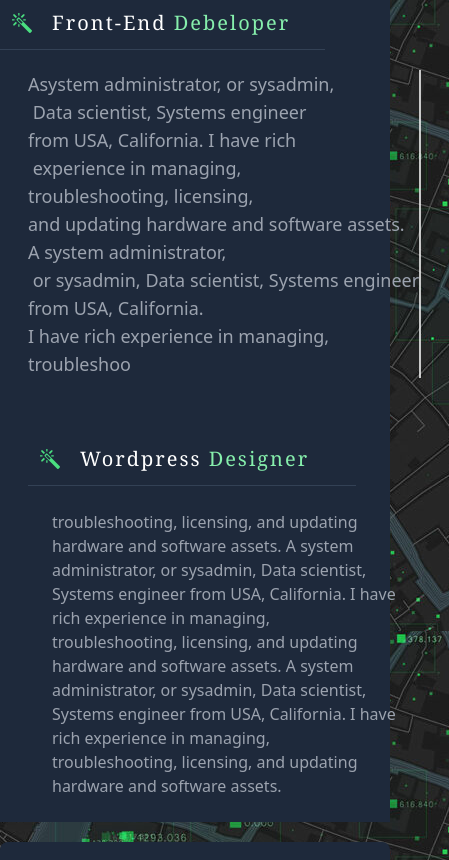
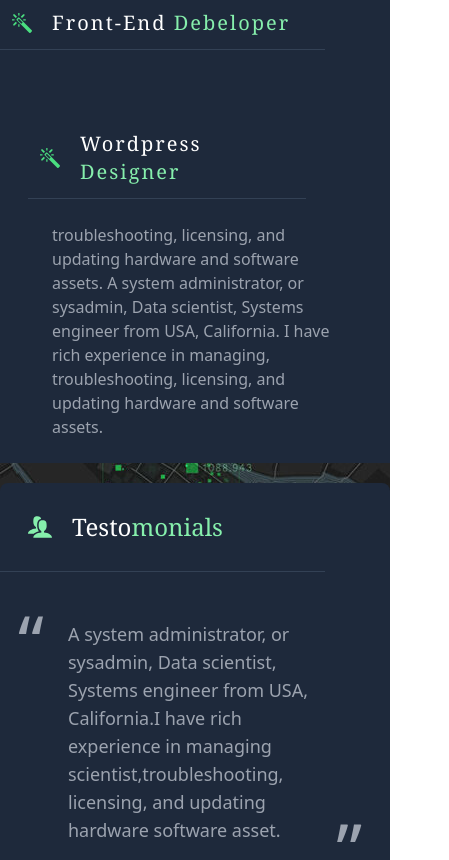
Before and after one commit to hamid-js/portfolio, a React (Vite) app: page / in a window 390 px wide. Shown: the part 665-1525 px from the top of the page, 449 px wide, since content can reach past the window. Built offline with nearby package versions, Linux system fonts and the light colour scheme.

Commit message:
fix bug2 res

```diff
--- a/src/App.jsx
+++ b/src/App.jsx
@@ -1,4 +1,3 @@
-
 import { useState } from 'react';
 
 import Navbar from './features/nav/Navbar';
@@ -22,8 +21,8 @@ function App() {
   const open = '  lg:!block   lg:!opacity-100 animated-element  ';
   //
   return (
-    <div className="flex-col text-stone-200  md:ml-7 md:flex  md:flex-row  md:items-start md:justify-center md:gap-20  lg:gap-0  lg:overflow-hidden  z-[9999] ">
-    {/* <MouseFollower /> */}
+    <div className="z-[9999] flex-col  text-stone-200 md:ml-7  md:flex  md:flex-row md:items-start md:justify-center  md:gap-20  lg:gap-0  lg:overflow-hidden ">
+      {/* <MouseFollower /> */}
       <nav>
         <Navbar showActiveComponent={showActiveComponent} />
       </nav>
@@ -33,7 +32,7 @@ function App() {
           <HeaderCard />
         </div>
 
-        <section className="lg:my-7 lg:max-h-[35rem] lg:min-w-[25rem] lg:overflow-y-scroll lg:rounded-xl  lg:border lg:border-[var(--secondary-color-500)] lg:shadow-lg  lg:shadow-[var(--secondary-color-500)] xl:min-w-80 xl:mr-20 xl:max-h-[28rem] xl:mt-20 ">
+        <section className="lg:my-7 lg:max-h-[35rem] lg:min-w-[25rem] lg:overflow-y-scroll lg:rounded-xl  lg:border lg:border-[var(--secondary-color-500)] lg:shadow-lg  lg:shadow-[var(--secondary-color-500)] xl:mr-20 xl:mt-20 xl:max-h-[28rem] xl:min-w-80 ">
           <div
             className={` ${sections} ${
               activeComponent === 'about' ? open : ''
@@ -65,8 +64,6 @@ function App() {
             <Terminal />
           </div>
 
-
-
           <div
             className={`  ${sections}  ${
               activeComponent === 'contact' ? open : ''
--- a/src/features/articles/ResumeCard.jsx
+++ b/src/features/articles/ResumeCard.jsx
@@ -38,7 +38,6 @@ export default function ResumeCard() {
 
       <div className="px-7 text-[var(--color-gray)] lg:px-10 xl:px-16 ">
         <div className="font-extralightligh  pb-12 text-lg  md:text-xl ">
-          <Typewriter text={text} maxWidth={400} wordDelay={20} />
         </div>
         <Title
           icon={<ImMagicWand />}
@@ -56,9 +55,7 @@ export default function ResumeCard() {
           A system administrator, or sysadmin, Data scientist, Systems engineer
           from USA, California. I have rich experience in managing,
           troubleshooting, licensing, and updating hardware and software assets.
-          A system administrator, or sysadmin, Data scientist, Systems engineer
-          from USA, California. I have rich experience in managing,
-          troubleshooting, licensing, and updating hardware and software assets.
+
 
         </p>
       </div>
--- a/src/features/ui/Typewriter.jsx
+++ b/src/features/ui/Typewriter.jsx
@@ -27,7 +27,7 @@ const Typewriter = ({ text, maxWidth, wordDelay }) => {
 
   return (
     <div
-      className={`typewriter-container  ${maxWidth && 'text-wrap'} `}
+      className={`typewriter-container w-full  ${maxWidth && 'text-wrap'} `}
       style={{ maxWidth: `${maxWidth}px` }}
     >
       <p className="typewriter-text">{animatedText}</p>
```
